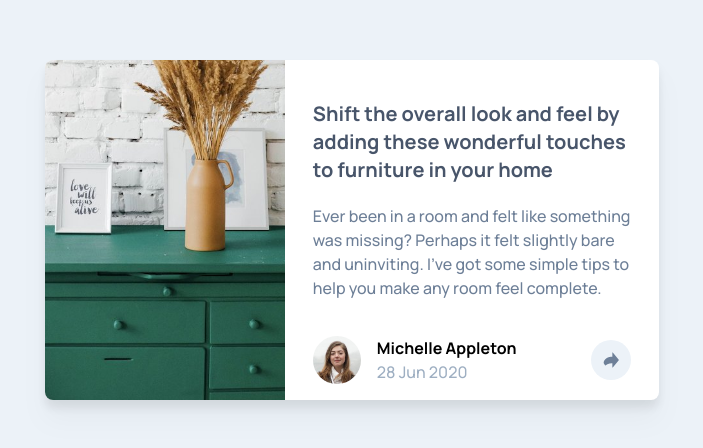
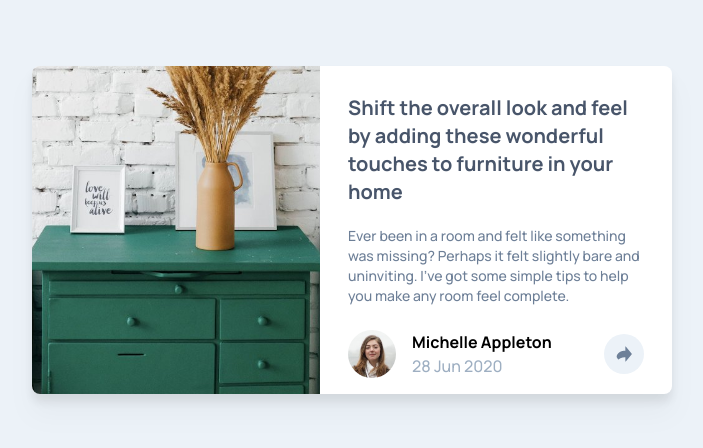
Before and after one commit to anmolthedeveloper/article-preview-component-fm, a website: page index.html in a window 1280 px wide. Shown: the part 170-618 px from the top of the page, without its empty margins (288-991 px from the left). Drawn offline with nearby package versions, Linux system fonts and the light colour scheme.

Commit message:
some UI fixes

```diff
--- a/index.html
+++ b/index.html
@@ -27,20 +27,20 @@
     class="font-manrope flex justify-center items-center h-screen bg-lightGrayishBlue"
   >
     <div
-      class="lg:w-[48%] flex m-5 flex-col lg:flex-row rounded-lg bg-white drop-shadow-xl"
+      class="lg:w-[50%] flex m-5 flex-col lg:flex-row rounded-lg bg-white drop-shadow-xl"
     >
       <img
         src="./images/drawers.jpg"
         alt="drawers"
-        class="lg:w-60 object-cover lg:rounded-t-[0rem] lg:rounded-tl-lg lg:rounded-l-lg rounded-t-lg"
+        class="lg:w-72 lg:aspect-square object-cover lg:rounded-t-[0rem] lg:rounded-tl-lg lg:rounded-l-lg rounded-t-lg"
       />
       <div>
-        <div class="px-7 pt-10">
+        <div class="px-7 pt-10 lg:py-7 lg:pb-2">
           <p class="text-xl font-bold text-veryDarkGrayishBlue">
             Shift the overall look and feel by adding these wonderful touches to
             furniture in your home
           </p>
-          <p class="mt-5 text-desaturatedDarkBlue">
+          <p class="mt-5 text-desaturatedDarkBlue lg:text-sm">
             Ever been in a room and felt like something was missing? Perhaps it
             felt slightly bare and uninviting. I’ve got some simple tips to help
             you make any room feel complete.
@@ -48,7 +48,7 @@
         </div>
         <div
           id="shareBg"
-          class="flex lg:relative h-20 mt-5 px-7 py-5 items-center justify-between rounded-b-lg"
+          class="flex lg:relative h-20 mt-5 lg:mt-0 px-7 py-5 lg:py-2 items-center justify-between rounded-b-lg"
         >
           <div
             id="pointedDiv"
```
Also changed, not shown: output.css.
